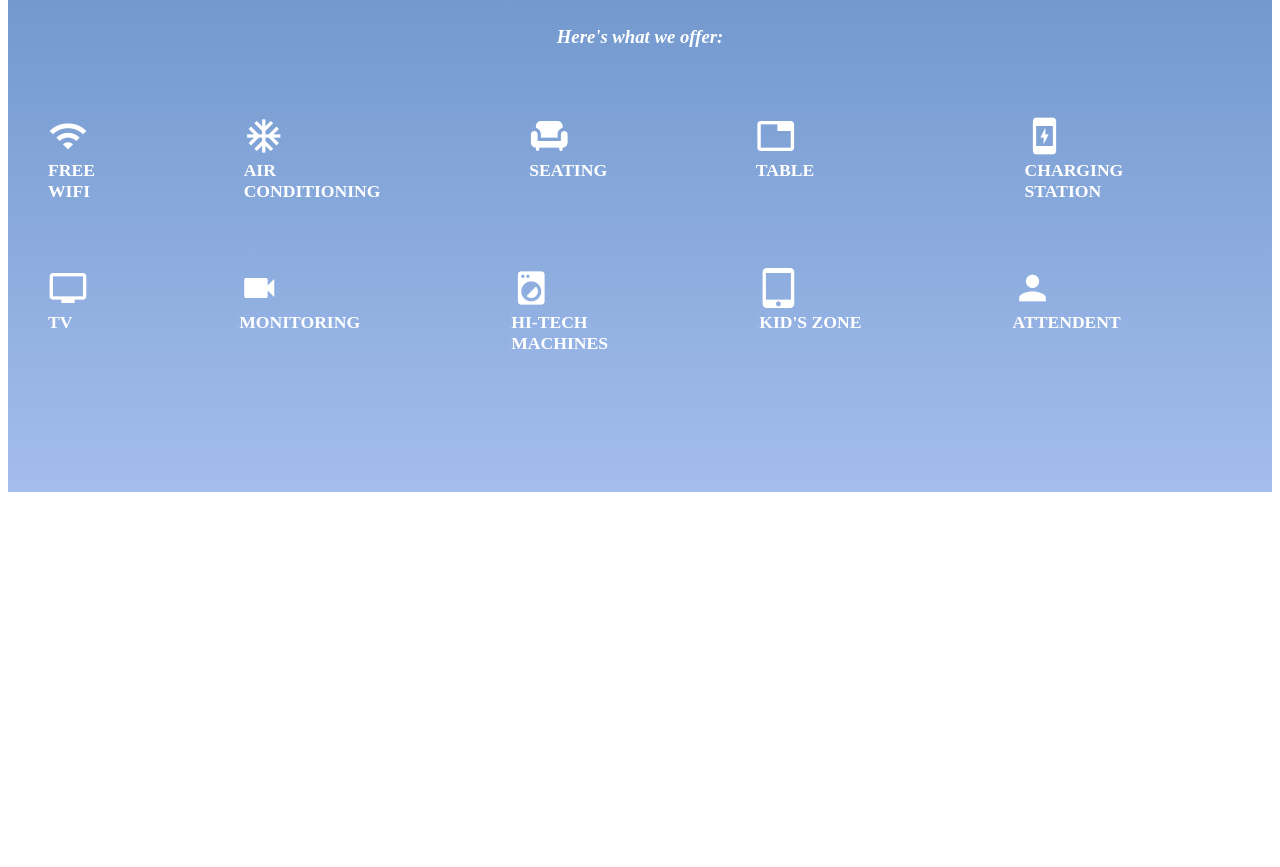
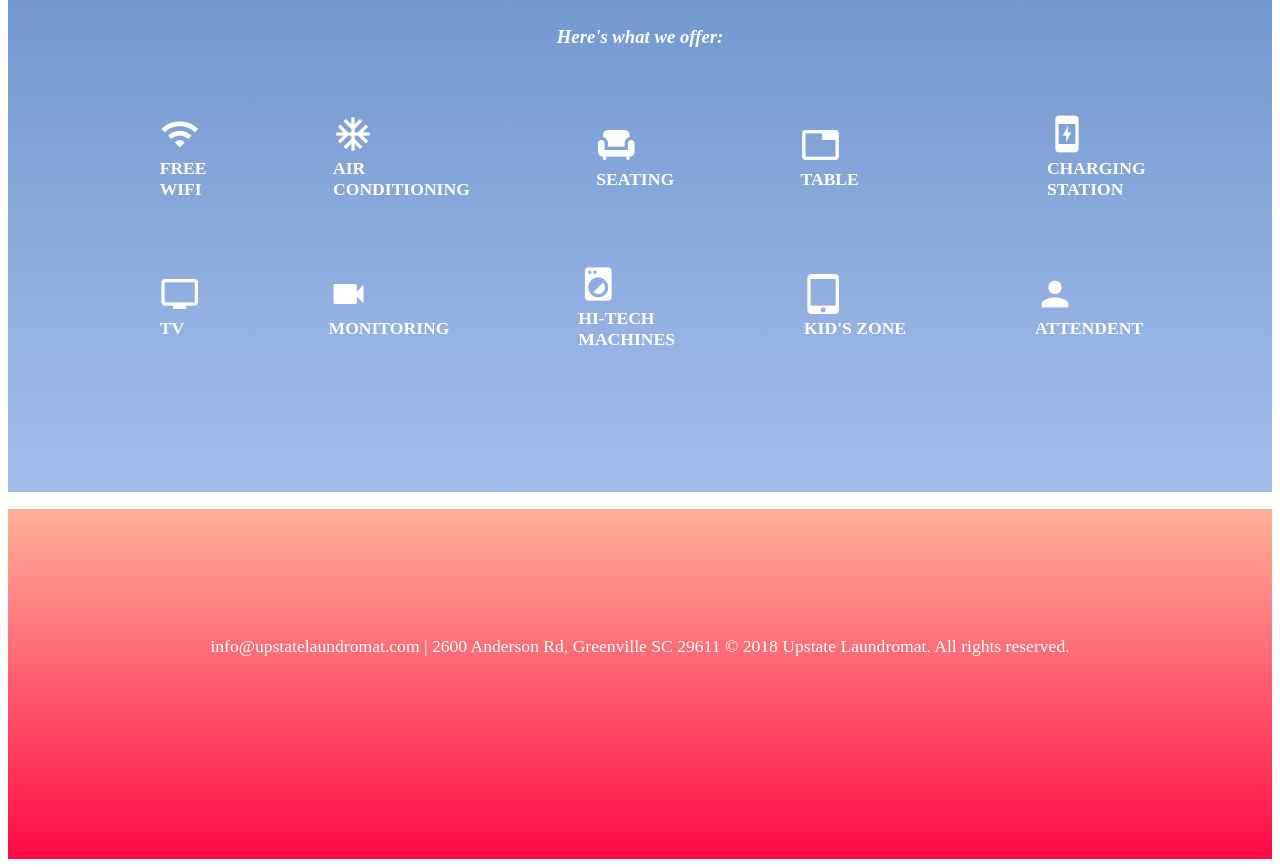
Before and after one commit to Bharagav80/bhargav, a plain HTML site: page index.html in a window 1280 px wide. Shown: the part 1235-2102 px from the top of the page. Before the commit the page ends 1735 px from the top, so only its background shows below. Drawn offline with Linux system fonts and the light colour scheme.

Commit message:
Add files via upload

```diff
--- a/index.html
+++ b/index.html
@@ -118,8 +118,8 @@
           <div>SEATING</div>
         </li>
         <li>
-          <i class="material-icons" style="color: #fff; font-size: 40px"
-            >table
+          <i class="material-icons" style="color: #fff; font-size: 40px">
+            table
           </i>
           <div>TABLE</div>
         </li>
@@ -168,5 +168,11 @@
         </li>
       </ul>
     </section>
+    <footer class="foot">
+      <p>
+        info@upstatelaundromat.com | 2600 Anderson Rd, Greenville SC 29611 ©
+        2018 Upstate Laundromat. All rights reserved.
+      </p>
+    </footer>
   </body>
 </html>
--- a/style.css
+++ b/style.css
@@ -94,6 +94,8 @@ h1 {
   padding-top: 2%;
   display: flex;
   justify-content: center;
+  align-items: center;
+  padding-left: 12%;
 }
 li div {
   font-size: 1.1rem;
@@ -105,3 +107,14 @@ li div {
   padding-top: 2%;
   flex-grow: 1;
 }
+.foot {
+  height: 350px;
+  background-image: linear-gradient(to top, #ff0844 0%, #ffb199 100%);
+  margin-top: 0px;
+  color: white;
+  text-align: center;
+}
+.foot p {
+  padding-top: 10%;
+  font-size: 1.1rem;
+}
```
